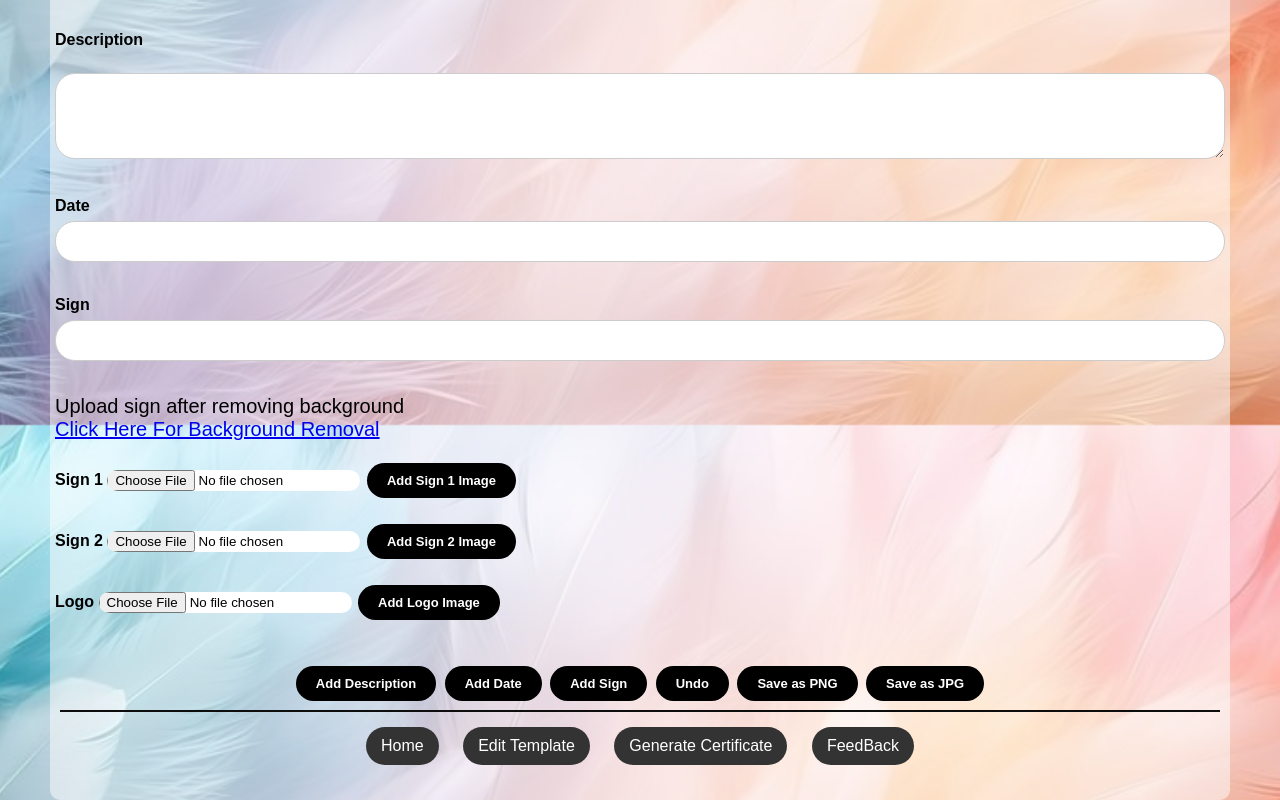
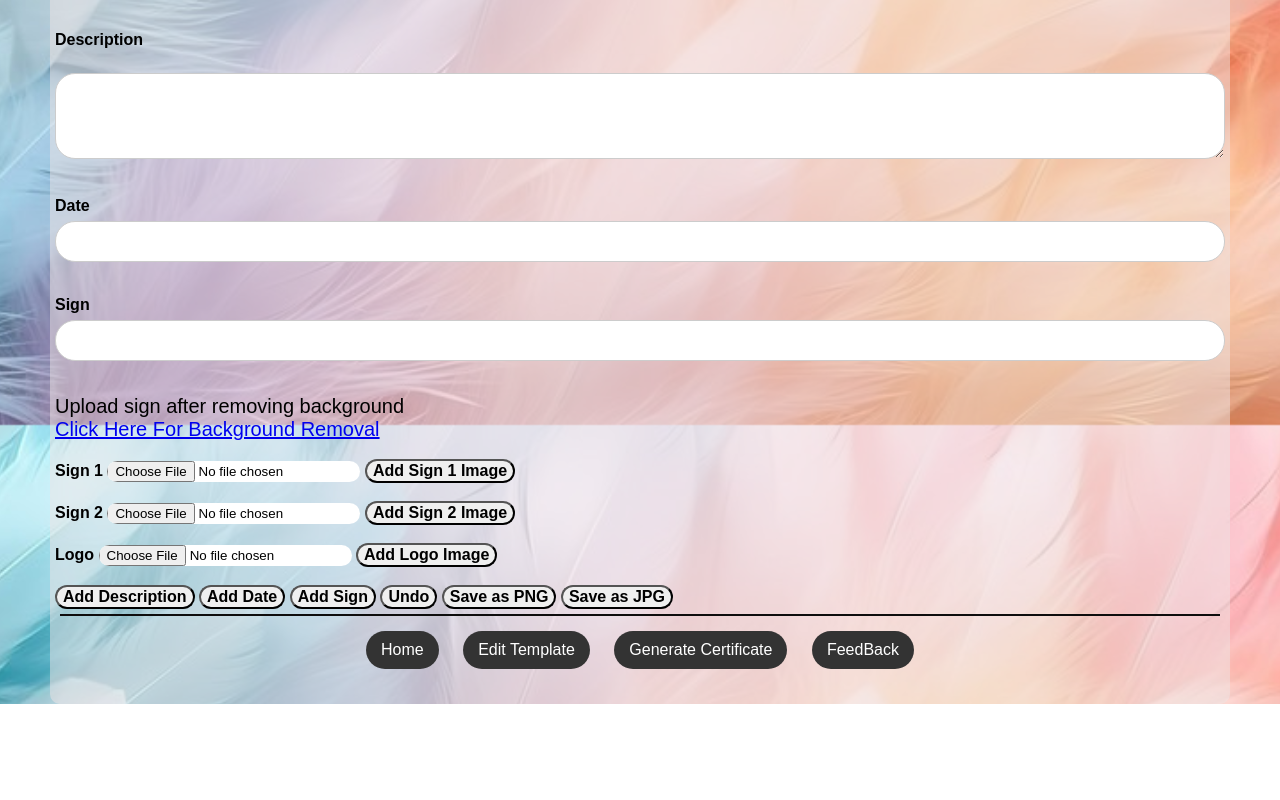
Before and after one commit to nandanajm2003/certimate, a plain HTML site: page edit_template.html in a window 1280 px wide. Shown: the part 1175-1975 px from the top of the page. After the commit the page ends 1879 px from the top, so only its background shows below. Drawn offline with Linux system fonts and the light colour scheme.

Commit message:
Update style.css

```diff
--- a/style.css
+++ b/style.css
@@ -24,13 +24,13 @@ body {
   }
 
   .transparent-container {
-  background-color: rgba(255, 255, 255, 0.5); /* Adjust the last value for transparency */
+    background-color: rgba(240, 230, 230, 0.5); /* Adjust the last value for transparency */
     padding: 5px;
     border-radius: 10px;
   }
 
   .transparent-container2 {
-  background-color: rgba(248, 235, 239, 0.699); /* Adjust the last value for transparency */
+    background-color: rgba(219, 228, 231, 0.5); /* Adjust the last value for transparency */
     padding: 5px;
     border-radius: 10px;
   }
@@ -60,8 +60,6 @@ input[type=submit]:hover {
     padding: 10px;
     text-align: center;
   }
-
-
 
   .logo-container {
     width: 80px;
@@ -182,7 +180,7 @@ input[type="number" i] {
 
   .container {
     border-radius: 5px;
-  background-color: rgba(201, 216, 224, 0.7);
+    background-color: rgba(211, 222, 235, 0.7);
     padding: 20px;
   }
 
@@ -195,14 +193,14 @@ input[type="number" i] {
     font-family: Arial, sans-serif;
     font-size: 21px;
     line-height: 1.5;
-  color: #333;
+    color: #030303;
 }
 
 .welcome-text p {
     font-weight: bold;
     font-style: italic;
     font-size: 1.2em;
-  color: #555;
+    color: #f7eaea;
     line-height: 1.5;
 }
 .partition-line {
@@ -255,6 +253,7 @@ input[type="text"], select, textarea {
 .art1full{
   margin: 50px 0;
   background-color: #fff;
+
 }
 
 .bio img {
@@ -280,30 +279,30 @@ input[type="text"], select, textarea {
   display: none;
 }
 
-.custom-button {
-  background-color: #000000;
+.collapsible {
+  background-color:  rgba(211, 222, 235, 0.5);
+  cursor: pointer;
+  padding: 12px;
+  width: 100%;
+  /*text-align: center;*/
   border: none;
-  color: white;
-  padding: 10px 20px;
-  text-align: center;
-  text-decoration: none;
-  display: inline-block;
-  font-size: 13px;
-  margin: 4px 2px;
-  cursor: pointer;
+  outline: none;
+  transition: 0.4s;
+  font-size: larger;
+  border-radius: 20px;
+  margin-top: 10px;
+}
+
+.content {
+  padding: 0 18px;
+  font-size: 18px;
+  display: none;
+  overflow: hidden;
+  background-color:  rgba(211, 222, 235, 0.5);
   border-radius: 20px;
 }
 
-.button-container {
-  text-align: center; /* Center align content */
-  margin-top: 20px; /* Add margin from the top */
+.collapsible.active,
+.collapsible:hover {
+  background-color:  rgba(211, 222, 235, 0.5);
 }
-
-.custom-button:hover {
-  background-color: #787e79;
-}
-
-
-.custom-button:active {
-  background-color: #323772;
-}
```
Lines whose indentation alone changed are shown as unchanged.
